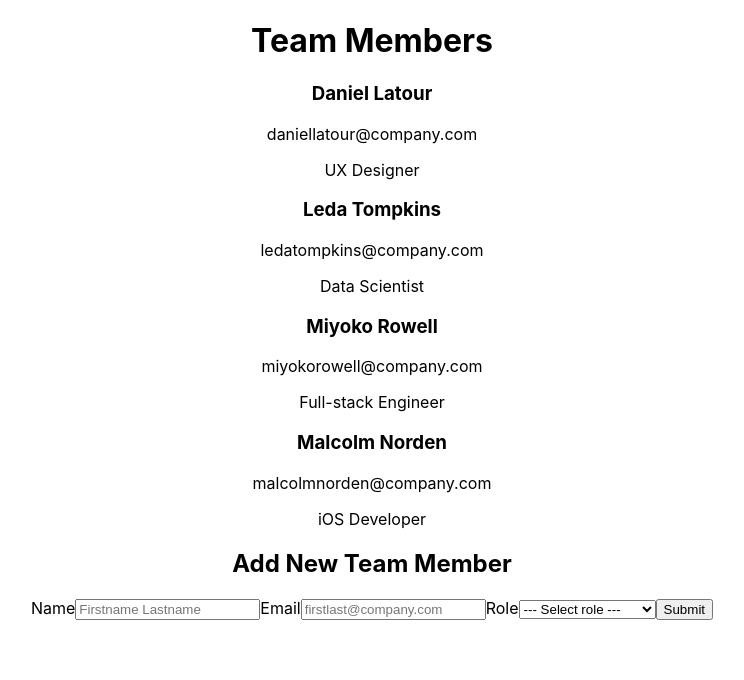
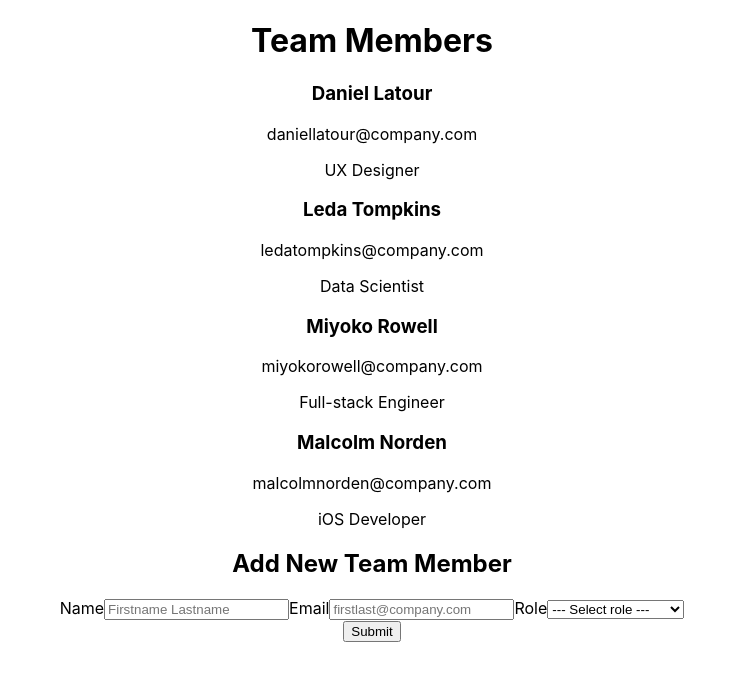
Before and after one commit to bloominstituteoftechnology/team-builder, a React (Create React App) app: page / in a window 1280 px wide. Shown: the top 680 px of the page, without its empty margins (268-1012 px from the left). Built offline with nearby package versions, Linux system fonts and the light colour scheme.

Commit message:
grouped Form JSX, MVP complete

```diff
--- a/src/components/Form.js
+++ b/src/components/Form.js
@@ -38,6 +38,7 @@ function Form(props) {
 
   return (
     <form className='form container' onSubmit={onSubmit}>
+      <div className='form-inputs'>
         <h2>Add New Team Member</h2>
         <label>Name
           <input
@@ -71,7 +72,10 @@ function Form(props) {
             <option value='UX Designer'>UX Designer</option>
           </select>
         </label>
+      </div>
+      <div className='submit'>
         <button>Submit</button>
+      </div>
     </form>
   );
 }
```
Lines whose indentation alone changed are shown as unchanged.
